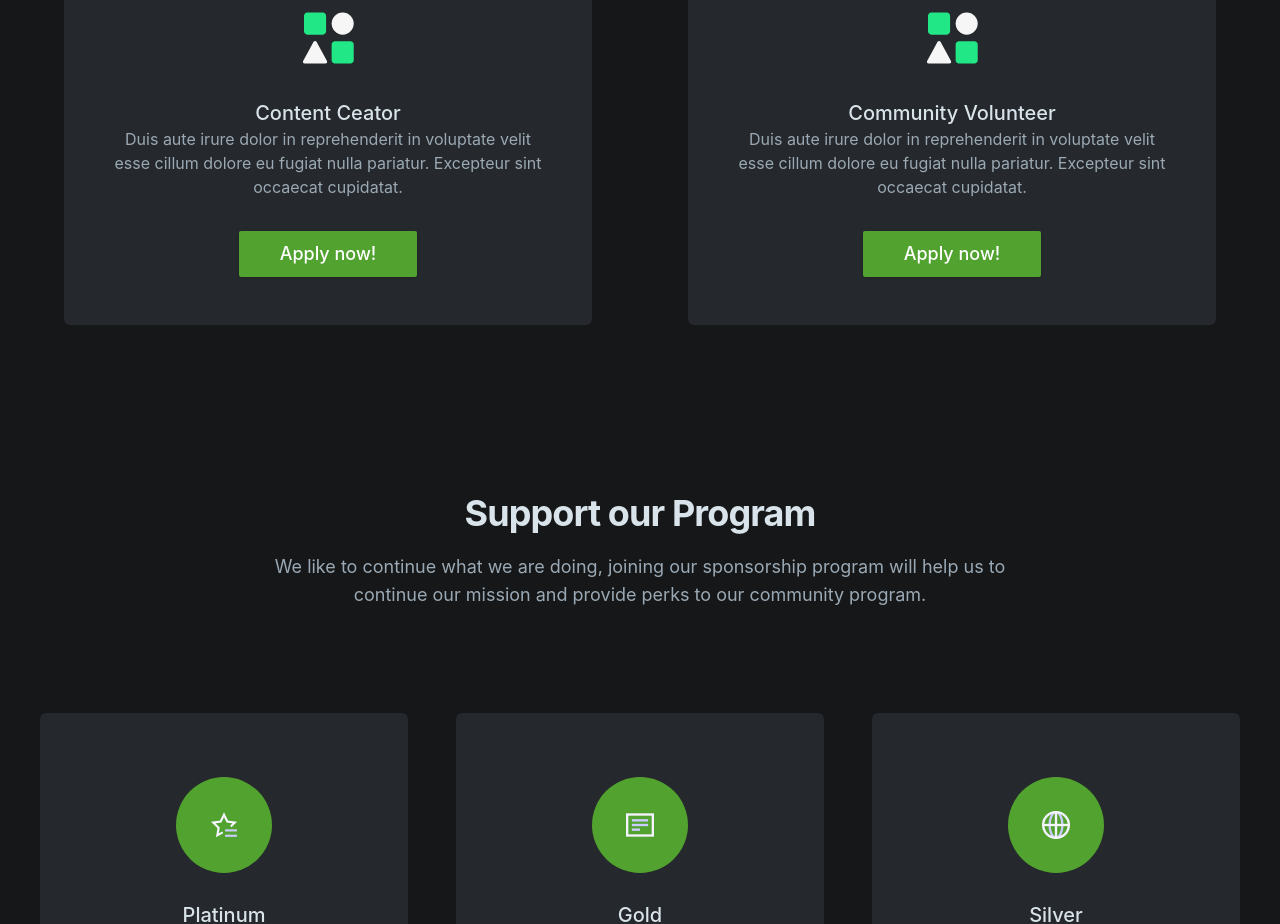
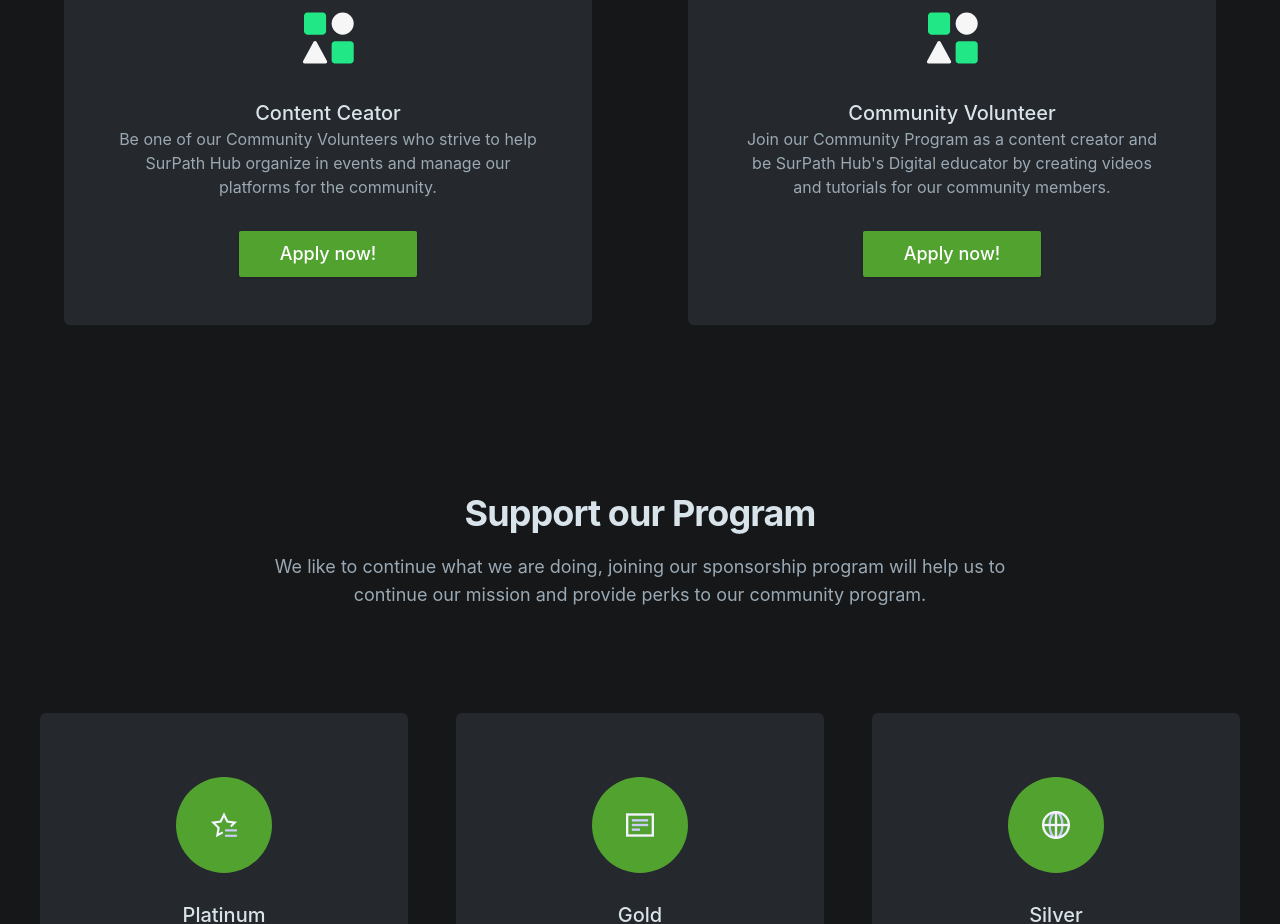
Before and after one commit to SurPathHub/SurPathHub.github.io, a Next.js app: page / in a window 1280 px wide. Shown: the part 2340-3264 px from the top of the page. Built offline with nearby package versions, Linux system fonts and the light colour scheme; a web font is replaced by a local one.

Commit message:
Updated content

```diff
--- a/src/components/homepage/JoinCommunity.js
+++ b/src/components/homepage/JoinCommunity.js
@@ -3,10 +3,12 @@ import Image from 'next/image'
 const communityPrograms = [
   {
     name: 'Content Ceator',
+    desc: 'Be one of our Community Volunteers who strive to help SurPath Hub organize in events and manage our platforms for the community.',
     imgSrc: '/img/icons/collection.svg',
   },
   {
     name: 'Community Volunteer',
+    desc: 'Join our Community Program as a content creator and be SurPath Hub\'s Digital educator by creating videos and tutorials for our community members.',
     imgSrc: '/img/icons/collection.svg',
   },
 ]
@@ -53,9 +55,7 @@ const JoinCommunity = () => {
                   {program.name}
                 </h3>
                 <p className='text-base text-home__text'>
-                  Duis aute irure dolor in reprehenderit in voluptate velit esse
-                  cillum dolore eu fugiat nulla pariatur. Excepteur sint
-                  occaecat cupidatat.
+                  {program.desc}
                 </p>
               </div>
               <div className='mx-auto mt-5 max-w-md sm:flex sm:justify-center md:mt-8'>
```
